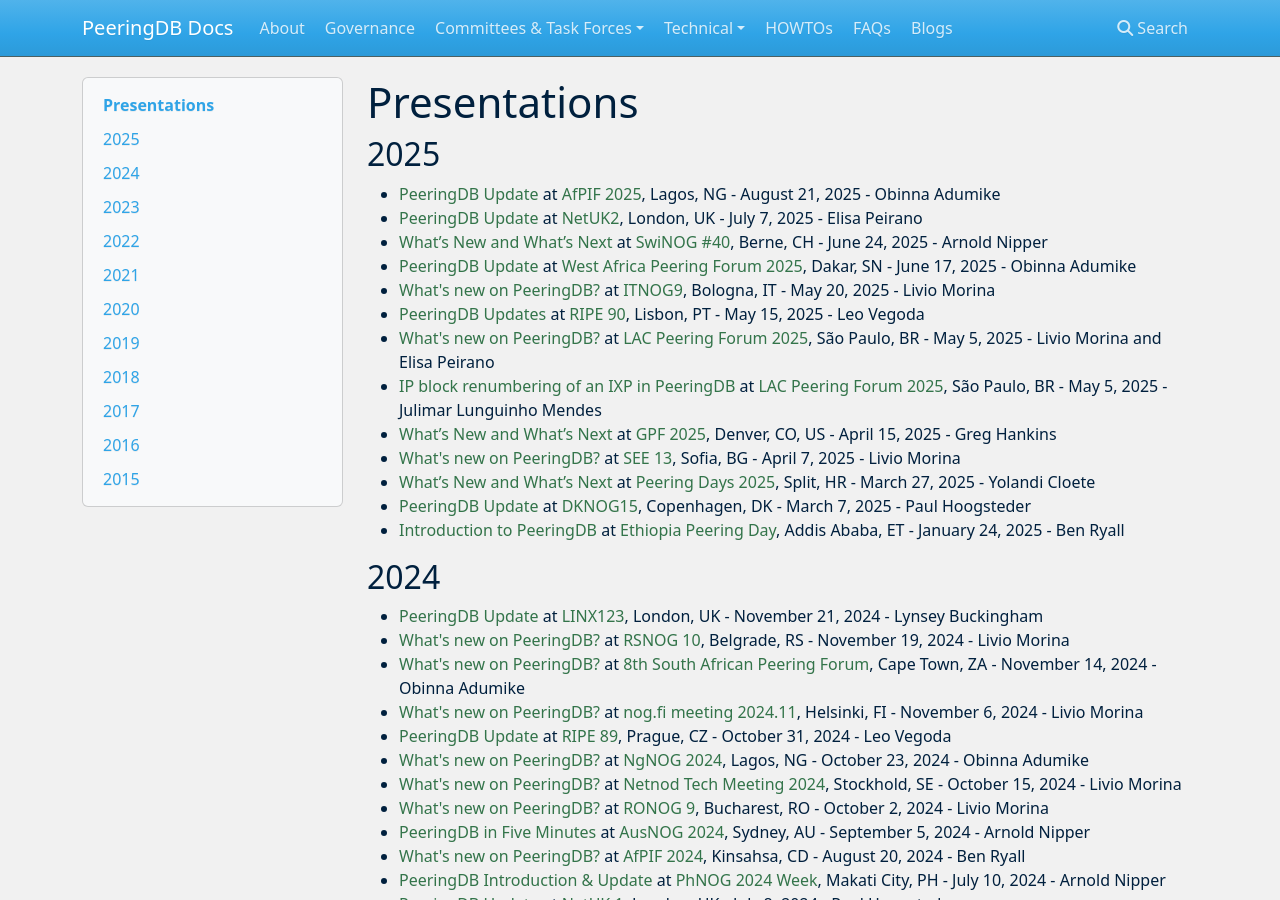
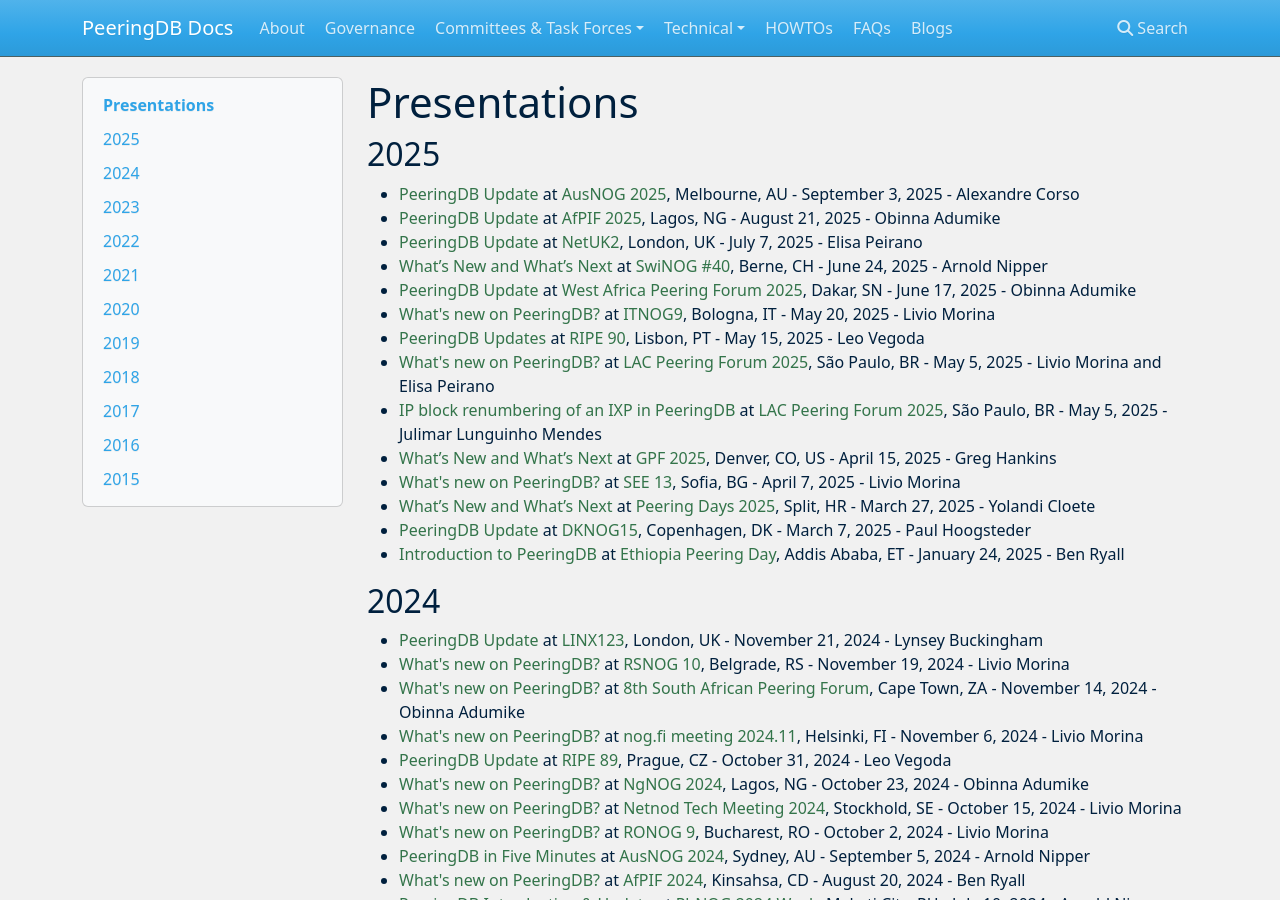
Before and after one commit to peeringdb/docs, an MkDocs documentation site: the page built from docs/presentations.md, in a window 1280 px wide and 900 px high. Built offline with MkDocs 1.6.1, drawn with Linux system fonts in a browser that asks for light colours; nearby versions of some CDN libraries.

Commit message:
Added Alex's AusNOG 2025 presentation.

```diff
--- a/docs/presentations.md
+++ b/docs/presentations.md
@@ -2,6 +2,7 @@
 
 ## 2025
 
+- [PeeringDB Update](presentation/20250903_AusNOG2025_Alex_Corso.pdf) at [AusNOG 2025](https://www.ausnog.net/events/ausnog-2025/), Melbourne, AU - September 3, 2025 - Alexandre Corso
 - [PeeringDB Update](presentation/20250821_AfPIF2025_Obinna_Adumike.pdf) at [AfPIF 2025](https://www.afpif.org/afpif2025/), Lagos, NG - August 21, 2025 - Obinna Adumike
 - [PeeringDB Update](presentation/20250707_NetUK2_Elisa_Peirano.pdf) at [NetUK2](https://indico.netuk.org/event/2/timetable/#20250708.detailed), London, UK - July 7, 2025 - Elisa Peirano
 - [What’s New and What’s Next](presentation/20250624_Swinog40_Arnold_Nipper.pdf) at [SwiNOG #40](https://www.swinog.ch/meetings/swinog40/), Berne, CH - June 24, 2025 - Arnold Nipper
```
Also changed, not shown: 1 other file.
